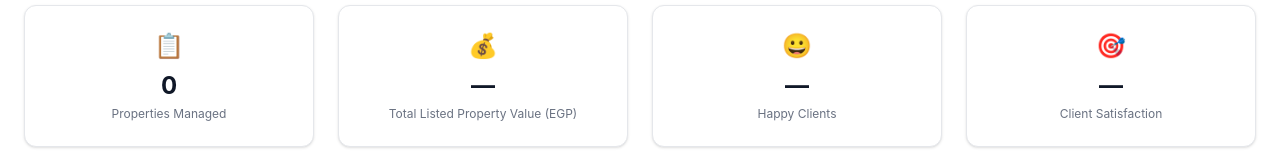
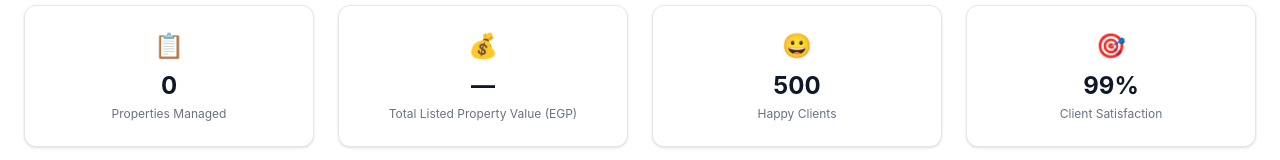
Before and after one commit to BODA102/grand-atlas-live, a React (Vite) app: page / in a window 1280 px wide. Shown: the part 629-789 px from the top of the page. Built offline with nearby package versions, Linux system fonts and the light colour scheme; no server answers.

Commit message:
git push origin main

```diff
--- a/src/components/HomeContent.jsx
+++ b/src/components/HomeContent.jsx
@@ -78,12 +78,12 @@ export default function HomeContent() {
           </div>
           <div className="bg-white border border-gray-200 rounded-xl p-6 text-center shadow-sm hover:shadow-md transition-shadow">
             <span className="text-2xl mb-2 block text-[#8B1E22]">😀</span>
-            <h3 className="font-bold text-2xl text-gray-900">—</h3>
+            <h3 className="font-bold text-2xl text-gray-900">500</h3>
             <p className="text-xs text-gray-500 mt-1">Happy Clients</p>
           </div>
           <div className="bg-white border border-gray-200 rounded-xl p-6 text-center shadow-sm hover:shadow-md transition-shadow">
             <span className="text-2xl mb-2 block text-[#8B1E22]">🎯</span>
-            <h3 className="font-bold text-2xl text-gray-900">—</h3>
+            <h3 className="font-bold text-2xl text-gray-900">99%</h3>
             <p className="text-xs text-gray-500 mt-1">Client Satisfaction</p>
           </div>
         </div>
```
